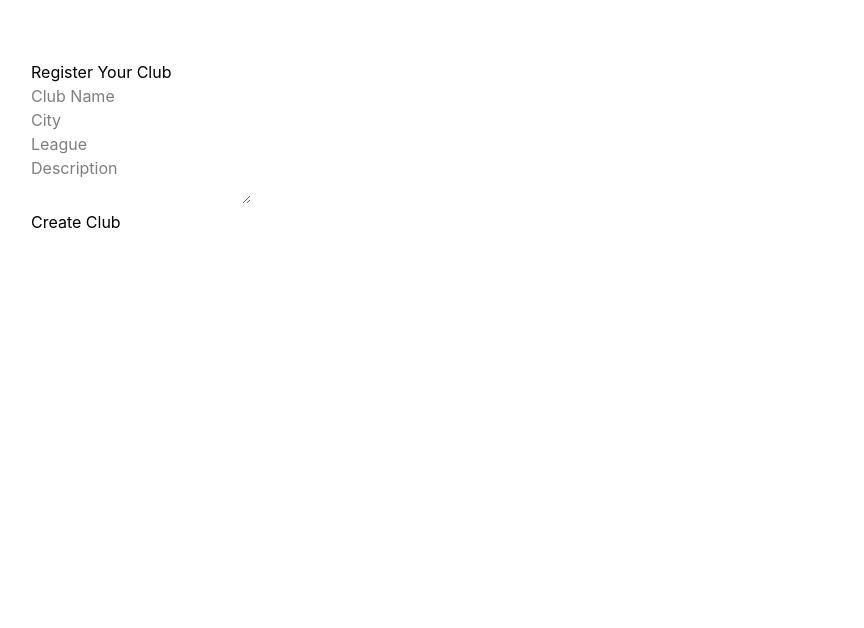
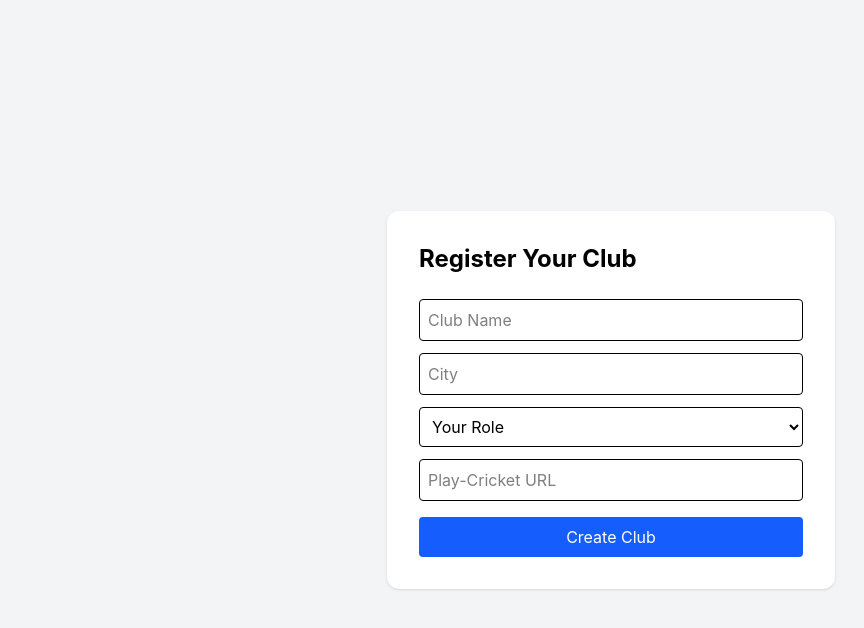
Before and after one commit to manojiprabha/crictour, a Next.js app: page /register-club in a window 1280 px wide. Shown: the top 628 px of the page, without its empty margins (29-893 px from the left). Built offline with nearby package versions, Linux system fonts and the light colour scheme; no server answers.

Commit message:
register club page added

```diff
--- a/app/register-club/page.tsx
+++ b/app/register-club/page.tsx
@@ -1,30 +1,37 @@
 "use client"
 
+import { useState } from "react"
 import { supabase } from "@/lib/supabase"
-import { useState } from "react"
 import { useRouter } from "next/navigation"
 
 export default function RegisterClub(){
 
 const router = useRouter()
 
-const [clubName,setClubName]=useState("")
-const [city,setCity]=useState("")
-const [league,setLeague]=useState("")
-const [description,setDescription]=useState("")
+const [clubName,setClubName] = useState("")
+const [city,setCity] = useState("")
+const [role,setRole] = useState("")
+const [playCricket,setPlayCricket] = useState("")
 
 async function createClub(){
 
-const { data:{user} } = await supabase.auth.getUser()
+ const { data } = await supabase.auth.getSession()
+
+ const user = data.session?.user
+
+ if(!user){
+  router.push("/")
+  return
+ }
 
  const { error } = await supabase
   .from("clubs")
   .insert({
-owner_id:user?.id,
    club_name:clubName,
-city,
-league,
-description
+   city:city,
+   role:role,
+   play_cricket_url:playCricket,
+   created_by:user.id
   })
 
  if(error){
@@ -37,45 +44,56 @@ router.push("/dashboard")
 
 return(
 
-<div style={{padding:"60px"}}>
+<div className="min-h-screen flex items-center justify-center bg-gray-100">
 
-<h1>Register Your Club</h1>
+<div className="bg-white p-8 rounded-xl shadow w-full max-w-md">
+
+<h1 className="text-2xl font-bold mb-6">
+Register Your Club
+</h1>
 
 <input
 placeholder="Club Name"
 value={clubName}
 onChange={(e)=>setClubName(e.target.value)}
+className="w-full border p-2 rounded mb-3"
 />
-
-<br/>
 
 <input
 placeholder="City"
 value={city}
 onChange={(e)=>setCity(e.target.value)}
+className="w-full border p-2 rounded mb-3"
 />
 
-<br/>
+<select
+value={role}
+onChange={(e)=>setRole(e.target.value)}
+className="w-full border p-2 rounded mb-3"
+>
+
+<option value="">Your Role</option>
+<option>Captain</option>
+<option>Player</option>
+<option>Manager</option>
+
+</select>
 
 <input
-placeholder="League"
-value={league}
-onChange={(e)=>setLeague(e.target.value)}
+placeholder="Play-Cricket URL"
+value={playCricket}
+onChange={(e)=>setPlayCricket(e.target.value)}
+className="w-full border p-2 rounded mb-4"
 />
 
-<br/>
-
-<textarea
-placeholder="Description"
-value={description}
-onChange={(e)=>setDescription(e.target.value)}
-/>
-
-<br/>
-
-<button onClick={createClub}>
+<button
+onClick={createClub}
+className="w-full bg-blue-600 text-white py-2 rounded hover:bg-blue-700"
+>
 Create Club
 </button>
+
+</div>
 
 </div>
 
```
Lines whose indentation alone changed are shown as unchanged.
